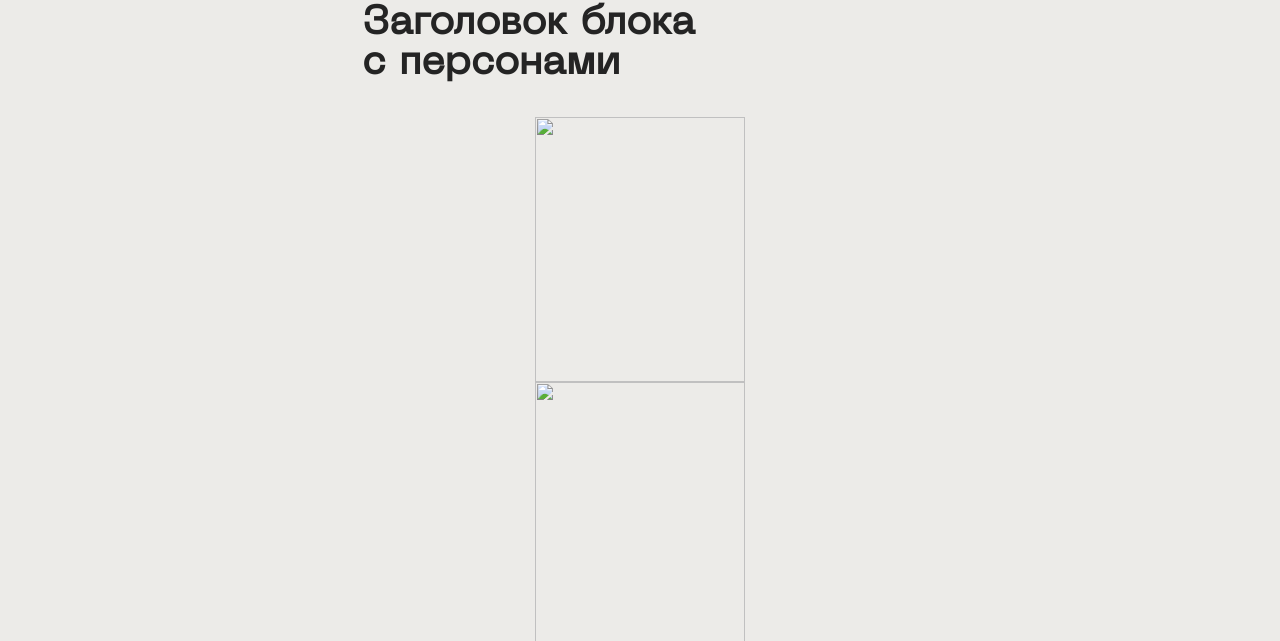
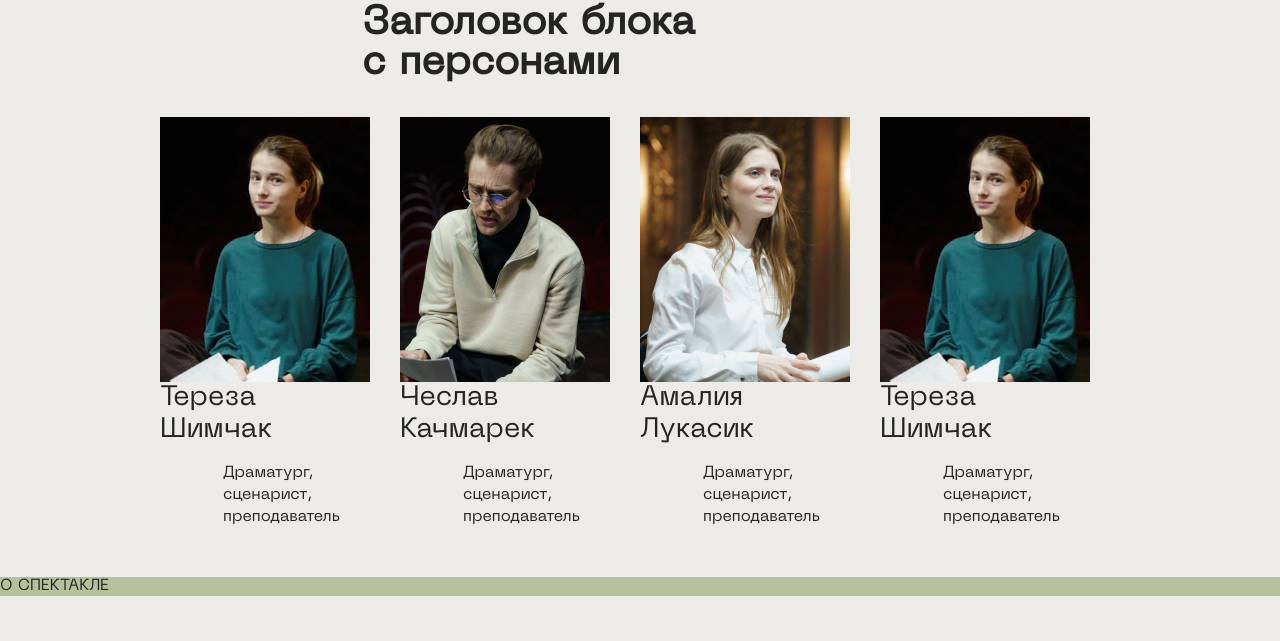
Before and after one commit to Lilayay/Lubimovka, a plain HTML site: page Lubimovka-develop/index.html in a window 1280 px wide. Shown: the part 4007-4648 px from the top of the page. Drawn offline with Linux system fonts and the light colour scheme.

Commit message:
plays&persons section 1440px HTML CSS

```diff
--- a/Lubimovka-develop/blocks/person/__image/person__image.css
+++ b/Lubimovka-develop/blocks/person/__image/person__image.css
@@ -1,4 +1,5 @@
 .person__image {
   width: 210px;
   height: 265px;
+  margin-right:30px;
 }
--- a/Lubimovka-develop/blocks/person/__job/person__job.css
+++ b/Lubimovka-develop/blocks/person/__job/person__job.css
@@ -1,4 +1,8 @@
 .person__job {
   line-height: 22px;
   font-size: 16px;
+  max-width:177px;
+  margin-left: auto;
+  font-weight: 300;
+
 }
--- a/Lubimovka-develop/blocks/person/__name/person__name.css
+++ b/Lubimovka-develop/blocks/person/__name/person__name.css
@@ -4,4 +4,6 @@
   line-height: 32px;
   font-size: 28px;
   font-family: "Neue Machina";
+  max-width:190px;
+  font-weight: 300;
 }
--- a/Lubimovka-develop/blocks/person/person.css
+++ b/Lubimovka-develop/blocks/person/person.css
@@ -1,6 +1,7 @@
 .person {
   margin: 0;
   display: flex;
+  flex-direction: column;
 }
 
 .person:first-child {
--- a/Lubimovka-develop/blocks/persons/__gallery/persons__gallery.css
+++ b/Lubimovka-develop/blocks/persons/__gallery/persons__gallery.css
@@ -1,6 +1,7 @@
 .persons__gallery {
   padding: 0;
   margin: 0 auto;
+  display:flex;
 }
 
 @media screen and (max-width: 600px) {
--- a/Lubimovka-develop/index.html
+++ b/Lubimovka-develop/index.html
@@ -225,24 +225,26 @@
       <h2 class="section-title">Заголовок блока с персонами</h2>
       <div class="persons__gallery">
         <div class="person">
-          <img class="person__image" src="" alt="" />
-          <p class="person__name"></p>
-          <p class="person__job"></p>
+          <img class="person__image" src="./images/photo1.jpg" alt="Тереза Шимчак" />
+          <p class="person__name">Тереза Шимчак</p>
+          <p class="person__job">Драматург, сценарист, преподаватель</p>
         </div>
         <div class="person">
-          <img class="person__image" src="" alt="" />
-          <p class="person__name"></p>
-          <p class="person__job"></p>
+          <img class="person__image" src="./images/photo2.jpg" alt="Чеслав
+          Качмарек" />
+          <p class="person__name">Чеслав
+            Качмарек</p>
+          <p class="person__job">Драматург, сценарист, преподаватель</p>
         </div>
         <div class="person">
-          <img class="person__image" src="" alt="" />
-          <p class="person__name"></p>
-          <p class="person__job"></p>
+          <img class="person__image" src="./images/photo3.jpg" alt="Амалия Лукасик" />
+          <p class="person__name">Амалия Лукасик</p>
+          <p class="person__job">Драматург, сценарист, преподаватель</p>
         </div>
         <div class="person">
-          <img class="person__image" src="" alt="" />
-          <p class="person__name"></p>
-          <p class="person__job"></p>
+          <img class="person__image" src="./images/photo1.jpg" alt="Тереза Шимчак" />
+          <p class="person__name">Тереза Шимчак</p>
+          <p class="person__job">Драматург, сценарист, преподаватель</p>
         </div>
       </div>
     </section>
```
